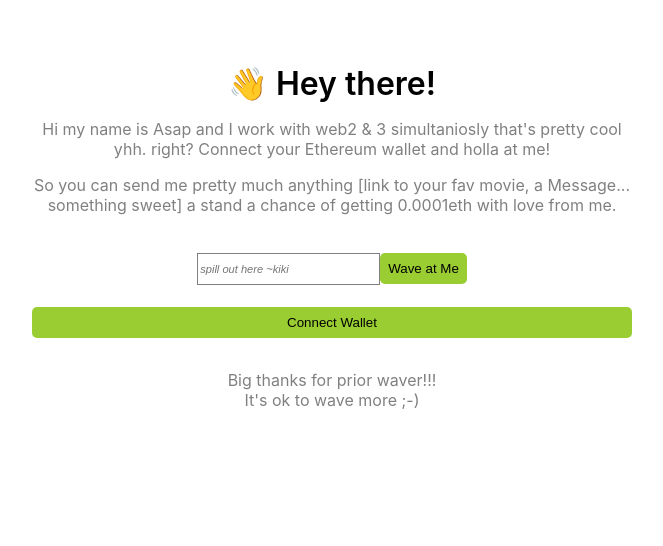
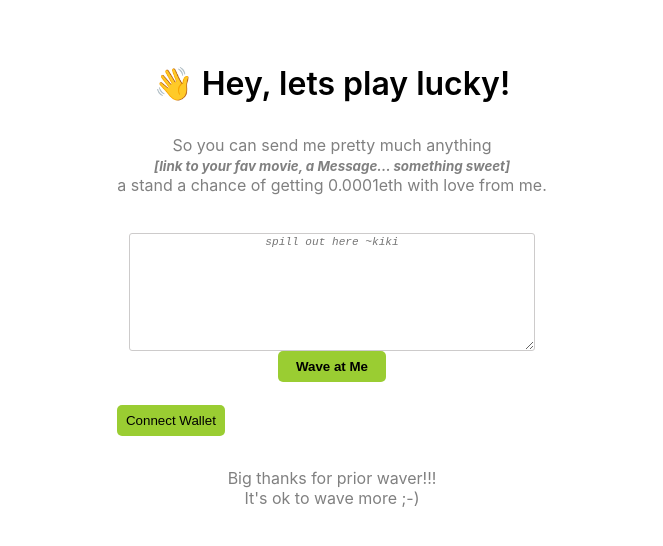
Before and after one commit to asapconet/wave-portal-frontend, a React (Vite) app: page / in a window 1280 px wide. Shown: the top 546 px of the page, without its empty margins (308-971 px from the left). Built offline with nearby package versions, Linux system fonts and the light colour scheme.

Commit message:
Feat: UI implemention x5

```diff
--- a/src/App.jsx
+++ b/src/App.jsx
@@ -195,24 +195,26 @@ export default function App() {
     <>
       {currentAccount && (
         <button className="waveButton" onClick={walletConnect}>
-          Connect Wallet
+          {/* Connect Wallet */}
         </button>
       )}
       <div className="mainContainer">
         <div className="dataContainer">
-          <div className="header">👋 Hey there!</div>
+          <div className="header">👋 Hey, lets play lucky!</div>
           <div className="bio">
-            Hi my name is Asap and I work with web2 & 3 simultaniosly that's
-            pretty cool yhh. right? Connect your Ethereum wallet and holla at
-            me!
             <p>
-              So you can send me pretty much anything [link to your fav movie, a
-              Message... something sweet] a stand a chance of getting 0.0001eth
-              with love from me.
+              So you can send me pretty much anything{" "}
+              <i>
+                <br />
+                <b style={{ padding: 3 }}>
+                  [link to your fav movie, a Message... something sweet]
+                </b>{" "}
+              </i>
+              <br />a stand a chance of getting 0.0001eth with love from me.
             </p>
           </div>
           <div className="msg--wave">
-            <input
+            <textarea
               id="message"
               type="text"
               placeholder={"spill out here ~kiki"}
@@ -220,7 +222,7 @@ export default function App() {
               ref={enteredMessageRef}
             />
             <button className="waveButton" onClick={wave}>
-              Wave at Me
+              <b>Wave at Me</b>
             </button>
           </div>
           {!currentAccount && (
@@ -241,15 +243,7 @@ export default function App() {
           <span />
           {allWaves.map((wave, index) => {
             return (
-              <div
-                key={index}
-                className="msg--card"
-                styles={{
-                  backgroundColor: "OldLace",
-                  marginTop: "16px",
-                  padding: "8px",
-                }}
-              >
+              <div key={index} className="msg--card">
                 <div>Address:{wave.address}</div>
                 <div>Time: {wave.timestamp.toString()}</div>
                 <div>Message: {wave.message}</div>
--- a/src/DropPage.jsx
+++ b/src/DropPage.jsx
@@ -6,11 +6,23 @@ const DropPage = () => {
     <>
       <div className="quick--nav">
         <button className="waveButton" onClick={null}>
-          Connect Wallet
+          <b>Connect Wallet</b>
         </button>
       </div>
       <div className="main--page">
         <h3>WELCOME TO MY SMART CONTRACT WAVER PROJECT</h3>
+        <p className="">
+          {" "}
+          Hi my name is <b>Asap!</b>
+          <br /> Wanna stand a chance to win some eth?
+          <br />
+          Connect your Ethereum wallet and holla at me!
+        </p>
+      </div>
+      <div className="main--section">
+        <button className="waveButton" onClick={null}>
+          <b> Continue</b>
+        </button>
       </div>
     </>
   );
--- a/src/styles/App.css
+++ b/src/styles/App.css
@@ -31,30 +31,43 @@
   border: 0;
   border-radius: 5px;
   background-color: yellowgreen;
+  width: 40%;
 }
-
+i {
+  font-size: smaller;
+  font-weight: 300;
+}
 .msg--wave {
   display: flex;
+  flex-direction: column;
   align-items: center;
   justify-content: center;
   margin-top: 1.4rem;
   margin-bottom: 1.4rem;
   width: 100%;
 }
+.msg--wave textarea {
+  width: 25rem;
+  height: 7rem;
+}
 
 .msg--box {
   height: 1.7rem;
-  border-radius: 0px;
-  border: solid 0.5px gray;
+  border-radius: 3px;
+  border: solid 0.01px #cdcbcb;
   text-transform: inherit;
 }
 .msg--box::placeholder {
   font-style: italic;
   font-size: smaller;
+  text-align: center;
 }
 
 .msg--card {
   display: flex;
   flex-direction: column;
-  gap: 0.5rem;
+  background-color: darkgray;
+  border-radius: 0.4px;
+  border: solid 0.01px greenyellow;
+  gap: 1rem;
 }
--- a/src/styles/DropPage.css
+++ b/src/styles/DropPage.css
@@ -1,8 +1,13 @@
 .main--page {
   display: flex;
+  flex-direction: column;
   justify-items: center;
   align-items: center;
   text-align: center;
+  padding: 0.4rem;
+}
+.main--page p {
+  padding: 3rem;
 }
 
 .quick--nav {
@@ -10,3 +15,13 @@
   justify-content: end;
   padding: 0.3rem;
 }
+.main--section {
+  display: flex;
+  justify-content: center;
+}
+
+@media screen and (min-width: 660px) {
+  .waveButton {
+    width: 25%;
+  }
+}
```
Also changed, not shown: 1 other file (tests, documents, lock files or other folders).
